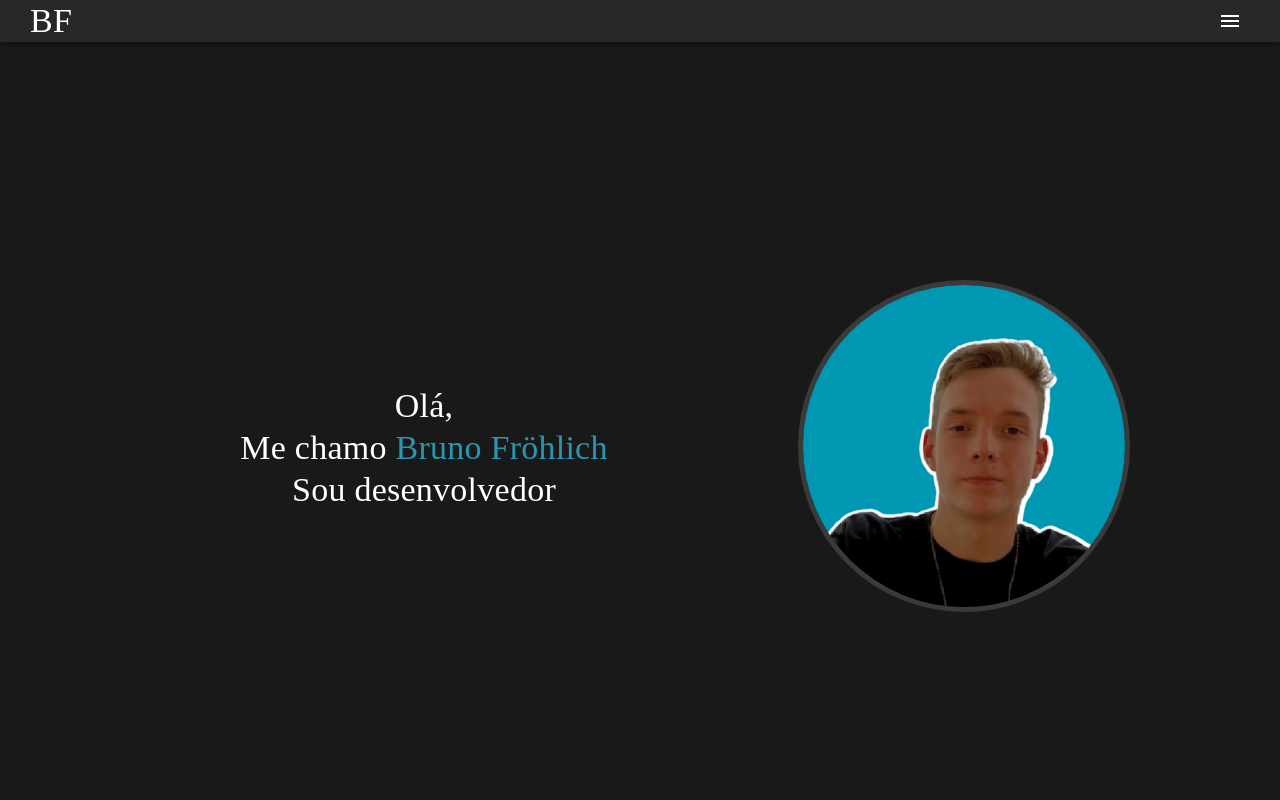
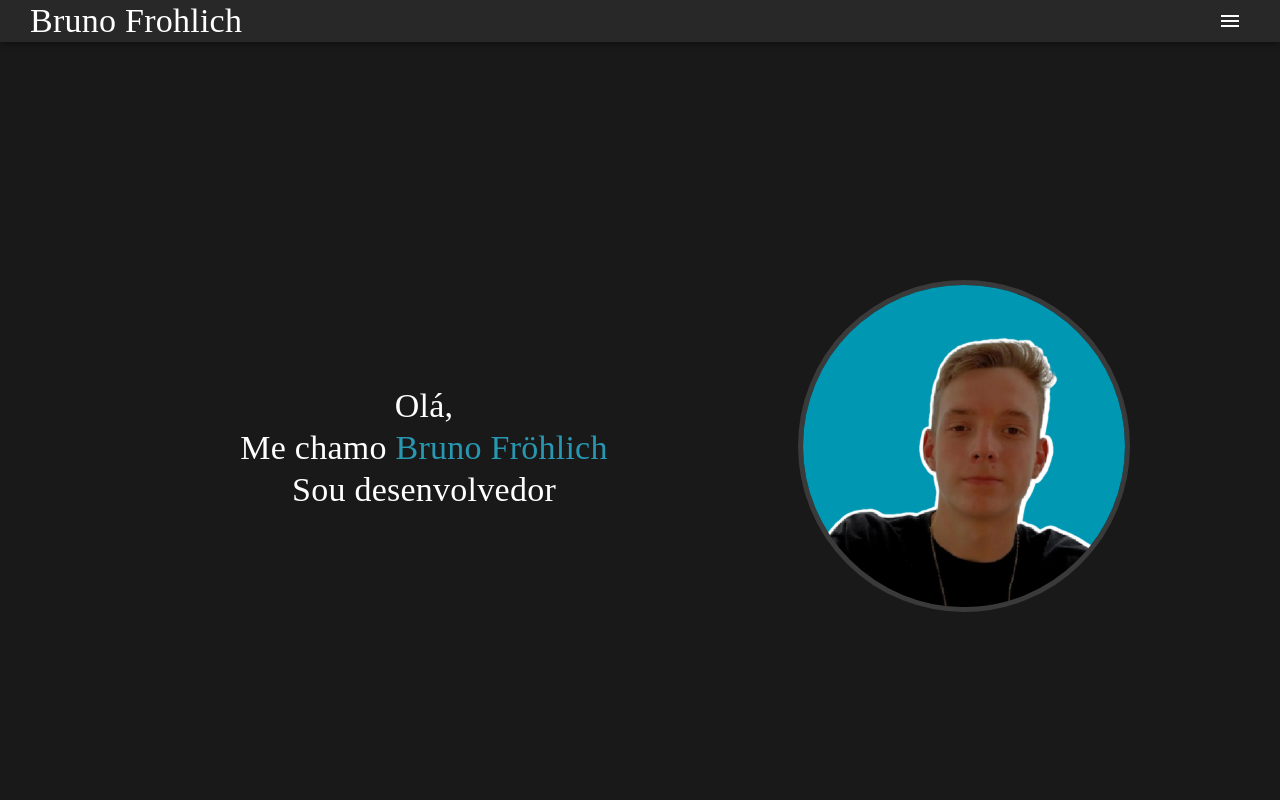
Before and after one commit to brunopp00/portifolio, a React (Vite) app: page / in a window 1280 px wide. Shown: the top 800 px of the page. Built offline with nearby package versions, Linux system fonts and the light colour scheme; a web font is replaced by a local one.

Commit message:
Alterações pontuais

```diff
--- a/src/components/About/About.jsx
+++ b/src/components/About/About.jsx
@@ -8,7 +8,8 @@ export function About({ about }) {
       spacing={2}
       id="sobre"
       style={{
-        padding: '1rem',
+        marginTop: '10px',
+        padding: '2rem',
         height: '100%',
         displa: 'flex',
         justifyContent: 'center',
--- a/src/components/Header/Header.jsx
+++ b/src/components/Header/Header.jsx
@@ -28,7 +28,7 @@ export function Header({ handleClickMenu }) {
               style={{ cursor: 'pointer', fontFamily: 'Tilt Warp, cursive' }}
               onClick={() => handleClickMenu('menu')}
             >
-              BF
+              Bruno Frohlich
             </Typography>
             <IconButton color="inherit" onClick={() => setIsOpen(true)}>
               <MenuOutlined />
```
